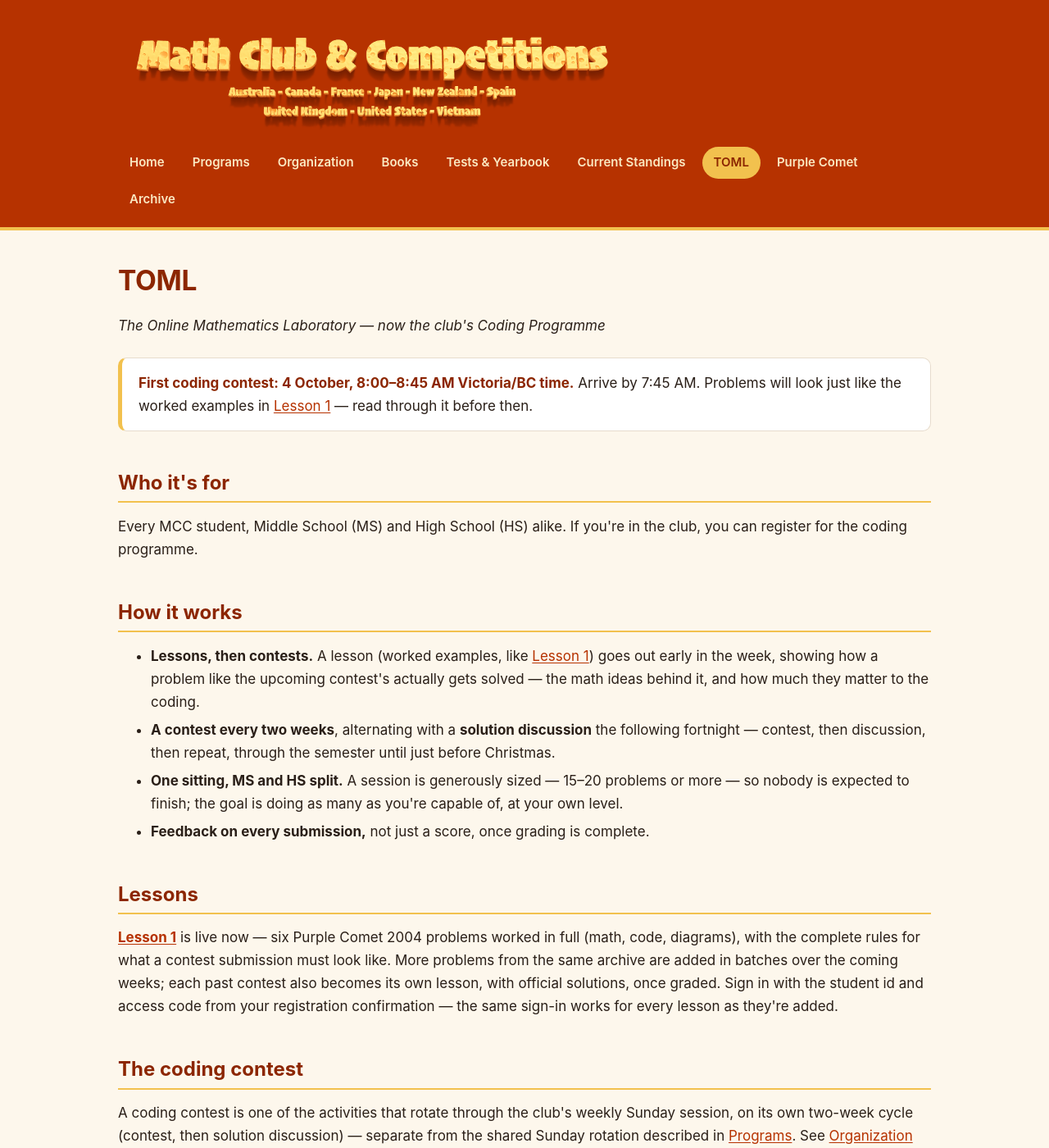
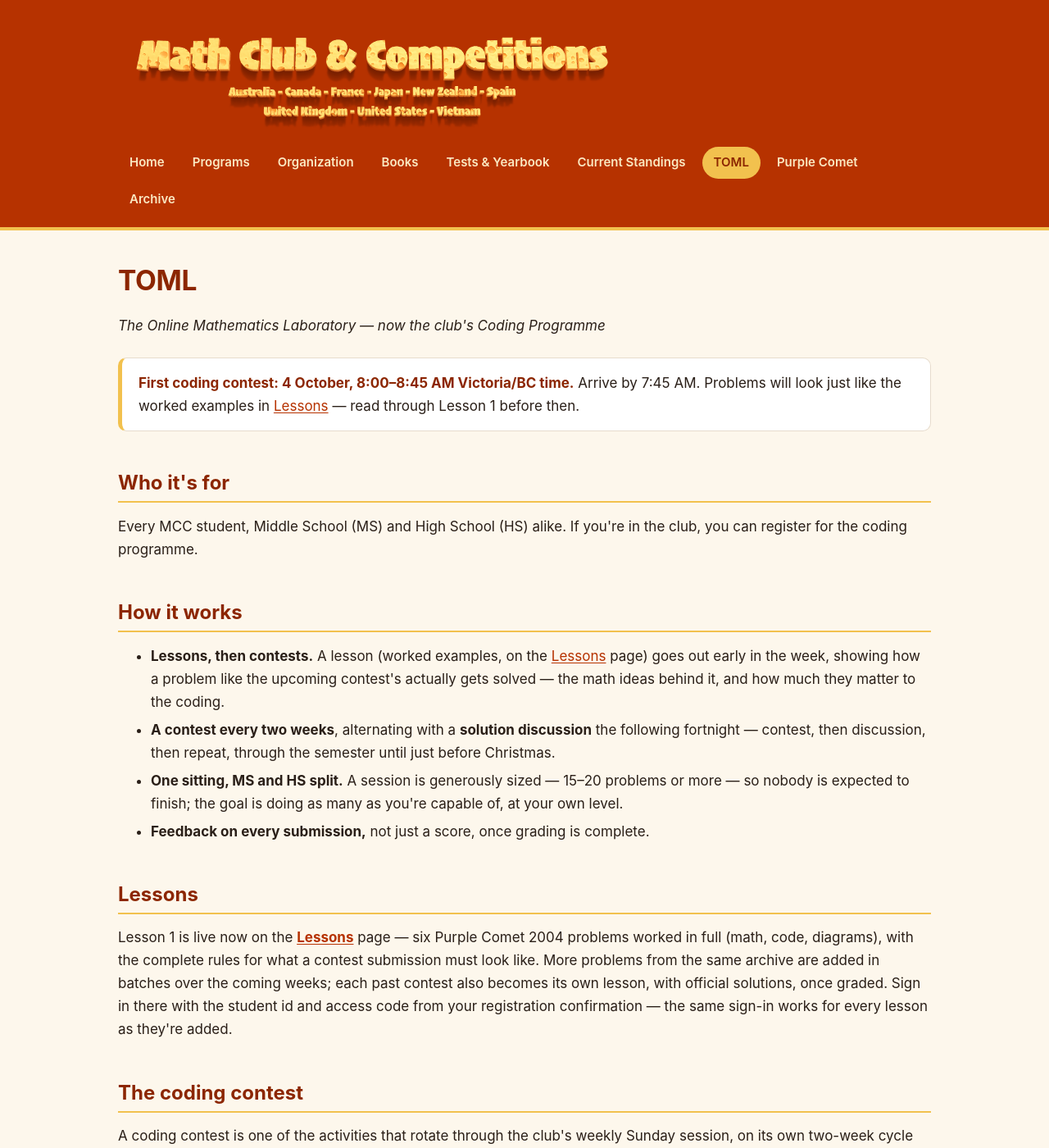
Before and after one commit to nghia71/nghia71.github.io, a Jekyll site: the page built from toml.html, in a window 1280 px wide and 1400 px high. Shown: the whole window at 82% size. Built offline with Jekyll 4.4.1, drawn with Linux system fonts in a browser that asks for light colours.

Commit message:
Fix stale-cache bug on the roster check; move Continue button below PIN; toml.html points to Lessons page not Lesson 1

```diff
--- a/_includes/lesson-gate.html
+++ b/_includes/lesson-gate.html
@@ -57,7 +57,10 @@
   }
 </style>
 
-<script src="{{ '/assets/js/mcc-roster.js' | relative_url }}"></script>
+<!-- ?v=N cache-busts this static asset -- keep this in sync with the
+     same query string in lessons.html; bump both any time
+     mcc-roster.js's content actually changes. -->
+<script src="{{ '/assets/js/mcc-roster.js' | relative_url }}?v=2"></script>
 <script>
 (function () {
   var screen = document.getElementById("mcc-gate-screen");
--- a/toml.html
+++ b/toml.html
@@ -6,7 +6,7 @@
 <p><em>The Online Mathematics Laboratory — now the club's Coding Programme</em></p>
 
 <div class="note">
-<strong>First coding contest: 4 October, 8:00–8:45 AM Victoria/BC time.</strong> Arrive by 7:45 AM. Problems will look just like the worked examples in <a href="./lessons">Lesson 1</a> — read through it before then.
+<strong>First coding contest: 4 October, 8:00–8:45 AM Victoria/BC time.</strong> Arrive by 7:45 AM. Problems will look just like the worked examples in <a href="./lessons">Lessons</a> — read through Lesson 1 before then.
 </div>
 
 <h2>Who it's for</h2>
@@ -14,14 +14,14 @@
 
 <h2>How it works</h2>
 <ul>
-  <li><strong>Lessons, then contests.</strong> A lesson (worked examples, like <a href="./lessons">Lesson 1</a>) goes out early in the week, showing how a problem like the upcoming contest's actually gets solved — the math ideas behind it, and how much they matter to the coding.</li>
+  <li><strong>Lessons, then contests.</strong> A lesson (worked examples, on the <a href="./lessons">Lessons</a> page) goes out early in the week, showing how a problem like the upcoming contest's actually gets solved — the math ideas behind it, and how much they matter to the coding.</li>
   <li><strong>A contest every two weeks</strong>, alternating with a <strong>solution discussion</strong> the following fortnight — contest, then discussion, then repeat, through the semester until just before Christmas.</li>
   <li><strong>One sitting, MS and HS split.</strong> A session is generously sized — 15–20 problems or more — so nobody is expected to finish; the goal is doing as many as you're capable of, at your own level.</li>
   <li><strong>Feedback on every submission,</strong> not just a score, once grading is complete.</li>
 </ul>
 
 <h2>Lessons</h2>
-<p><strong><a href="./lessons">Lesson 1</a></strong> is live now — six Purple Comet 2004 problems worked in full (math, code, diagrams), with the complete rules for what a contest submission must look like. More problems from the same archive are added in batches over the coming weeks; each past contest also becomes its own lesson, with official solutions, once graded. Sign in with the student id and access code from your registration confirmation — the same sign-in works for every lesson as they're added.</p>
+<p>Lesson 1 is live now on the <strong><a href="./lessons">Lessons</a></strong> page — six Purple Comet 2004 problems worked in full (math, code, diagrams), with the complete rules for what a contest submission must look like. More problems from the same archive are added in batches over the coming weeks; each past contest also becomes its own lesson, with official solutions, once graded. Sign in there with the student id and access code from your registration confirmation — the same sign-in works for every lesson as they're added.</p>
 
 <h2>The coding contest</h2>
 <p>A coding contest is one of the activities that rotate through the club's weekly Sunday session, on its own two-week cycle (contest, then solution discussion) — separate from the shared Sunday rotation described in <a href="./programs#the-weekly-sunday-session">Programs</a>. See <a href="./organization">Organization</a> for who runs it regionally.</p>
```
Also changed, not shown: lessons.html (+9 -2 lines).
